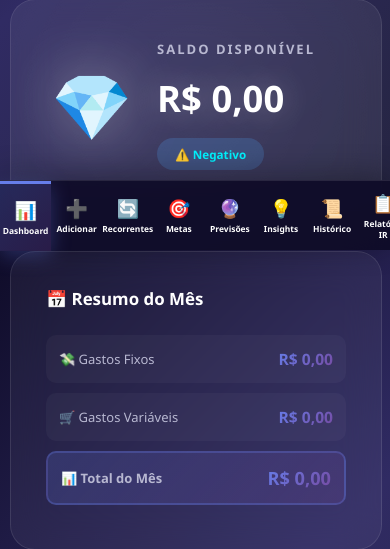
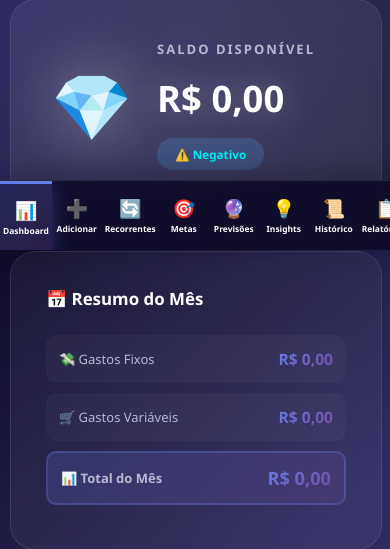
Before and after one commit to armandoviana/controle-financeiro, a Flask app: page / in a window 390 px wide. Shown: the part 594-1143 px from the top of the page. Run offline with Flask 3, Linux system fonts and the light colour scheme; the visitor is signed in with stand-in values (Sample User, id 1); data that the repository does not hold is empty.

Commit message:
mobile: Adiciona scroll horizontal no menu inferior

```diff
--- a/static/style.css
+++ b/static/style.css
@@ -1414,6 +1414,22 @@ select {
         box-shadow: 0 -5px 30px rgba(0, 0, 0, 0.3);
         padding: 0;
         z-index: 9999;
+        overflow-x: auto;
+        overflow-y: hidden;
+        -webkit-overflow-scrolling: touch;
+    }
+
+    .sidebar::-webkit-scrollbar {
+        height: 3px;
+    }
+
+    .sidebar::-webkit-scrollbar-track {
+        background: rgba(0, 0, 0, 0.2);
+    }
+
+    .sidebar::-webkit-scrollbar-thumb {
+        background: #667eea;
+        border-radius: 3px;
     }
 
     .sidebar-header {
@@ -1421,24 +1437,24 @@ select {
     }
 
     .menu {
-        flex: 1;
         display: flex;
         flex-direction: row;
-        justify-content: space-around;
         align-items: center;
         padding: 0;
         margin: 0;
         gap: 0;
+        min-width: max-content;
     }
 
     .menu-item {
-        flex: 1;
+        flex: 0 0 auto;
         flex-direction: column;
         gap: 4px;
-        padding: 10px 5px;
+        padding: 10px 15px;
         margin: 0;
         border-radius: 0;
         min-height: 75px;
+        min-width: 80px;
         justify-content: center;
     }
 
@@ -1466,6 +1482,7 @@ select {
         text-align: center;
         font-weight: 600;
         line-height: 1.2;
+        white-space: nowrap;
     }
 
     .sidebar-footer {
```
